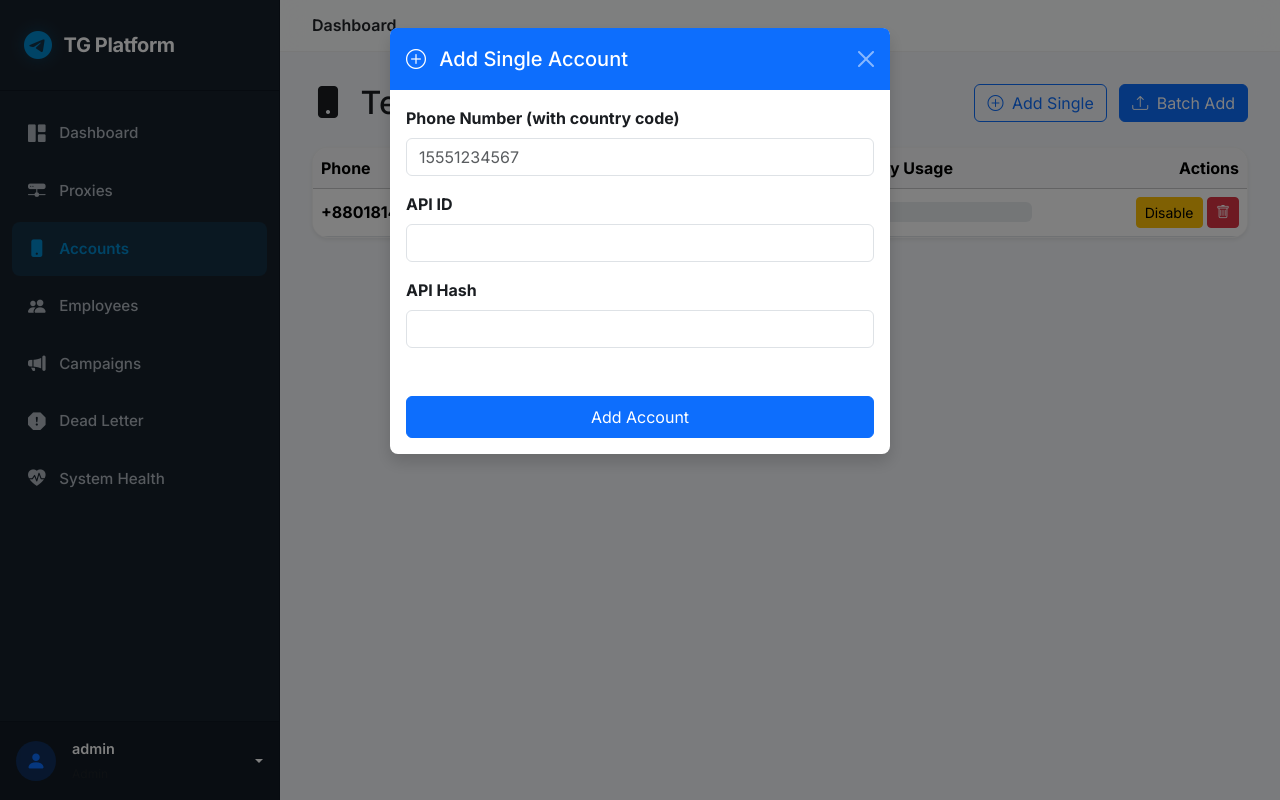
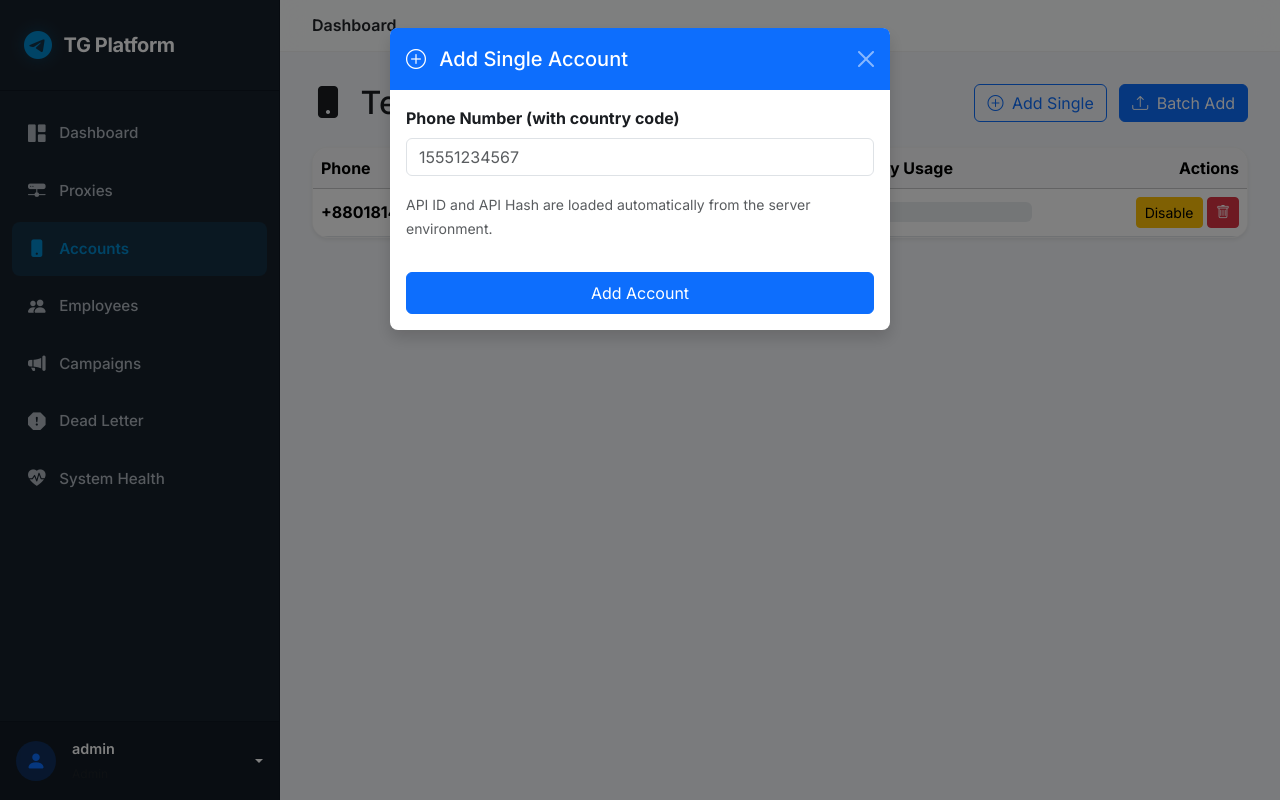
Before and after one commit to efajtahamid-pro/tgsender22, a Flask app: page /admin/accounts in a window 1280 px wide, after a click on "Add Single". Run offline with Flask 3, Linux system fonts and the light colour scheme; a user stored in the database is signed in; parts of the project's set-up code (start-up, migrations or seed data) failed here and were passed over; some libraries are stand-ins or nearby versions.

Commit message:
Remove API ID and API Hash fields from forms
Removed API ID and API Hash fields from the single and batch account forms, and updated instructions to reflect that these are loaded automatically from the server.

```diff
--- a/app/templates/admin/accounts.html
+++ b/app/templates/admin/accounts.html
@@ -35,8 +35,7 @@
         <div class="modal-header bg-primary text-white border-0"><h5 class="modal-title"><i class="bi bi-plus-circle me-2"></i> Add Single Account</h5><button type="button" class="btn-close btn-close-white" data-bs-dismiss="modal"></button></div>
         <div class="modal-body">
             <div class="mb-3"><label class="form-label fw-bold">Phone Number (with country code)</label><input type="text" name="phone" class="form-control" placeholder="15551234567" required></div>
-            <div class="mb-3"><label class="form-label fw-bold">API ID</label><input type="text" name="api_id" class="form-control" required></div>
-            <div class="mb-3"><label class="form-label fw-bold">API Hash</label><input type="text" name="api_hash" class="form-control" required></div>
+            <small class="text-muted">API ID and API Hash are loaded automatically from the server environment.</small>
         </div>
         <div class="modal-footer border-0"><button type="submit" class="btn btn-primary w-100 py-2">Add Account</button></div>
     </form>
@@ -45,8 +44,7 @@
     <form method="POST" action="{{ url_for('admin.batch_add_accounts') }}"><input type="hidden" name="csrf_token" value="{{ csrf_token() }}">
         <div class="modal-header bg-primary text-white border-0"><h5 class="modal-title"><i class="bi bi-upload me-2"></i> Batch Add Accounts</h5><button type="button" class="btn-close btn-close-white" data-bs-dismiss="modal"></button></div>
         <div class="modal-body">
-            <p class="text-muted">Enter a single API ID and API Hash, followed by a list of phone numbers (one per line). All numbers will use the same API credentials.</p>
-            <div class="row mb-3"><div class="col-md-6"><label class="form-label fw-bold">API ID</label><input type="text" name="api_id" class="form-control" required></div><div class="col-md-6"><label class="form-label fw-bold">API Hash</label><input type="text" name="api_hash" class="form-control" required></div></div>
+            <p class="text-muted">Enter a list of phone numbers (one per line). All numbers will use the global API credentials configured on the server.</p>
             <label class="form-label fw-bold">Phone Numbers (one per line)</label><textarea name="phones" class="form-control" rows="10" placeholder="15551234567&#10;15557654321" required></textarea>
         </div>
         <div class="modal-footer border-0"><button type="submit" class="btn btn-primary w-100 py-2">Add Batch & Assign Proxies</button></div>
```
